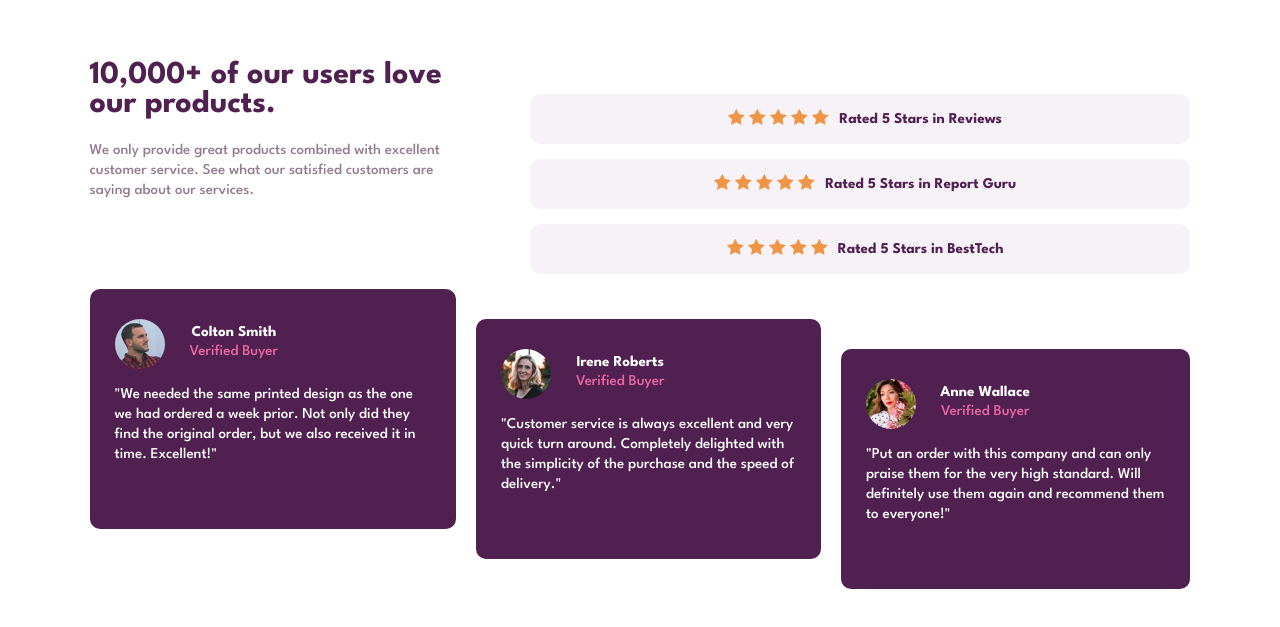
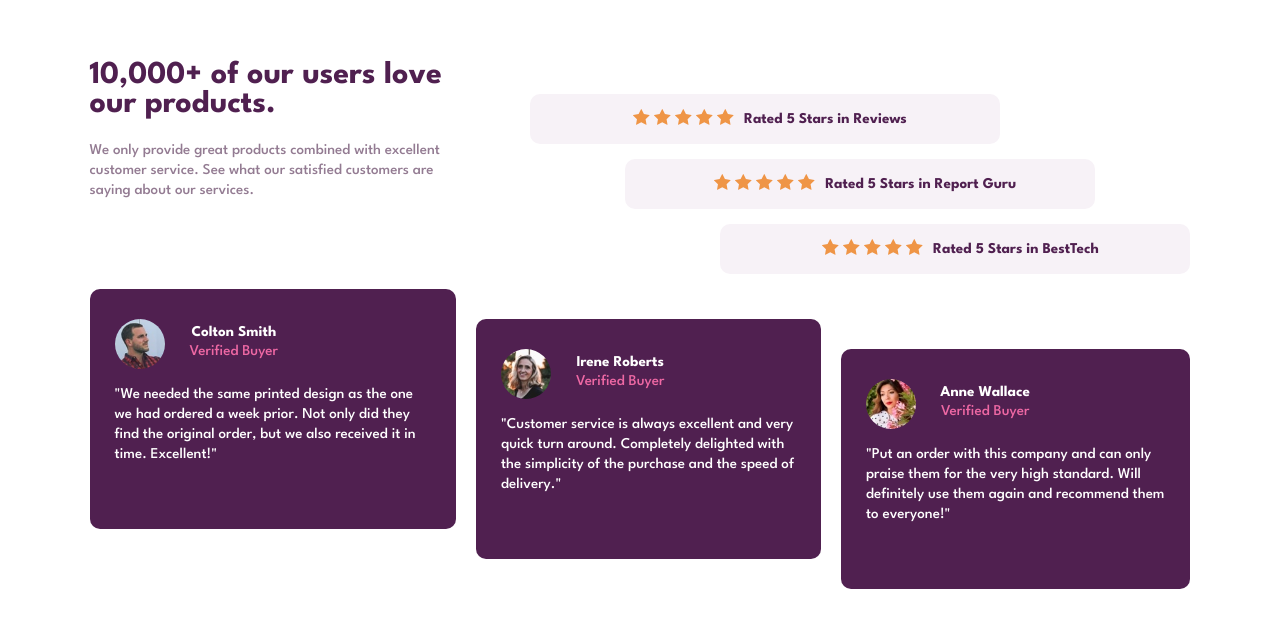
Before and after one commit to AleandroPresta/social-proof-section, a plain HTML site: page index.html in a window 1280 px wide. Shown: the part 105-732 px from the top of the page. Drawn offline with Linux system fonts and the light colour scheme.

Commit message:
Adjusted the review containers based on align-self rather then the margin

```diff
--- a/mediaqueries.css
+++ b/mediaqueries.css
@@ -26,6 +26,8 @@
     .reviews-container {
         flex-basis: 60%;
         margin-top: 5%;
+        display: flex;
+        flex-direction: column;
     }
 
     .review-container {
@@ -34,18 +36,20 @@
         justify-content: center;
         align-items: center;
 
-        width: auto;
+        width: 450px;
         height: 30px;
     }
 
     .first-review{
+        align-self: flex-start;
     }
 
     .second-review {
-
+        align-self: center;
     }
 
     .third-review {
+        align-self: flex-end;
     }
 
     .citations-container {
```
